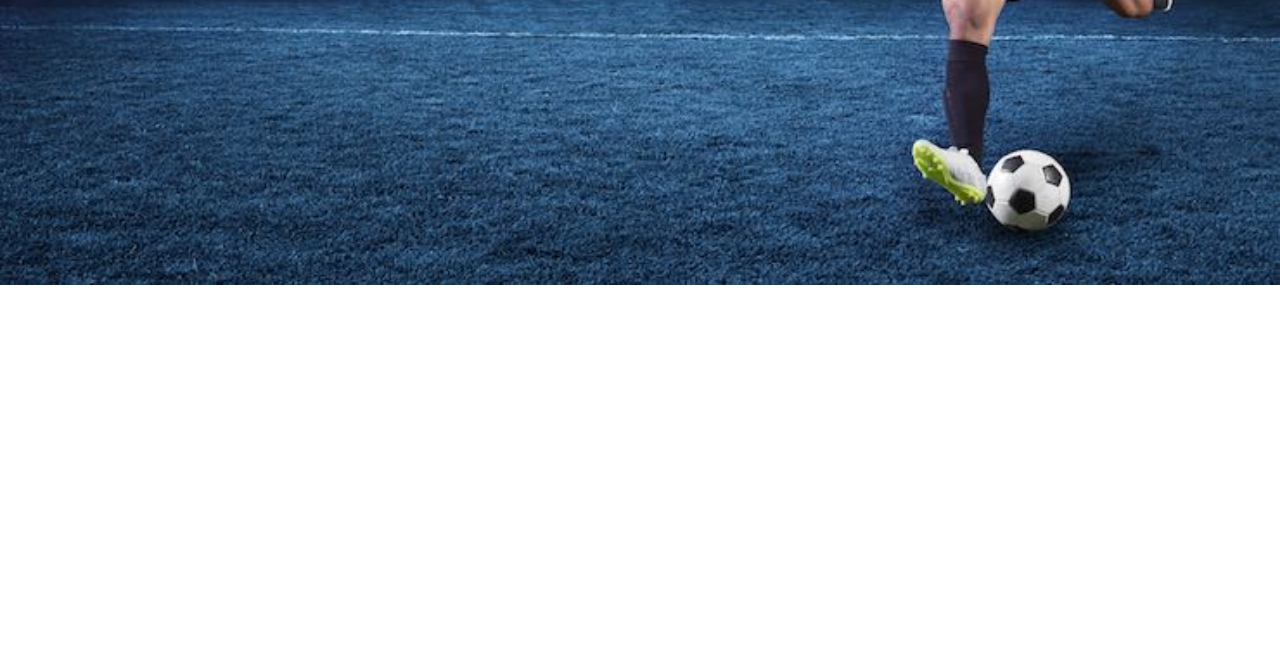
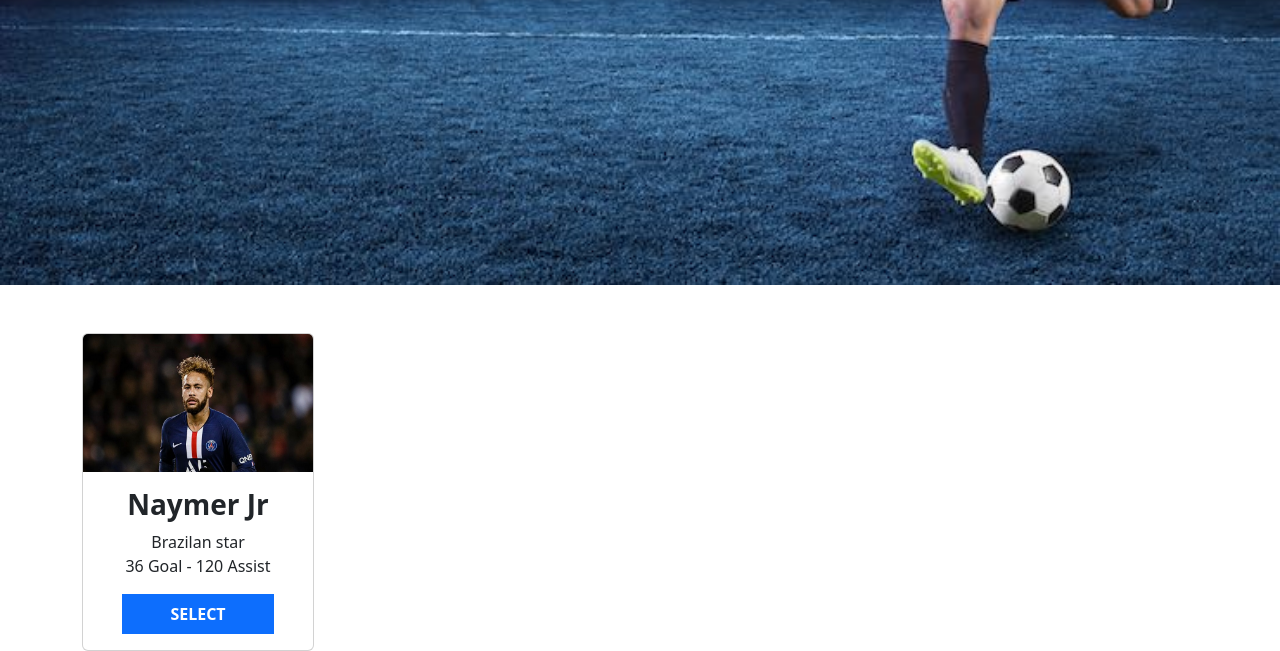
Before and after one commit to Tawhidul3233/football-player-select-and-buget, a plain HTML site: page index.html in a window 1280 px wide. Shown: the part 424-1075 px from the top of the page. Before the commit the page ends 800 px from the top, so only its background shows below. Drawn offline with Linux system fonts and the light colour scheme.

Commit message:
card added

```diff
--- a/index.html
+++ b/index.html
@@ -27,7 +27,29 @@
     </section>
     <!-- banner part design end -->
 
-
+    <!-- card part design start -->
+    <section class="mt-5">
+      <div class="container">
+          <div class="d-flex">
+              <div class="col-lg-8">
+                  <div class="row row-cols-1 row-cols-md-3 g-4">
+                      <div class="col">
+                        <div class="card h-100 text-center">
+                          <img src="images/naymer.jpg" class="card-img-top" alt="...">
+                          <div class="card-body">
+                            <h2 class="fw-semibold fs-3 ">Naymer Jr</h2>
+                            <p class="mb-0">Brazilan star</p>
+                            <p > 36 Goal - 120 Assist</p>
+                            <button class=" text-uppercase fw-semibold text-white bg-primary px-5 py-2 border-0 "> Select </button>
+                          </div>
+                        </div>
+                      </div>
+                  </div>
+              </div>
+          </div>
+      </div>
+  </section>
+  <!-- card part design end -->
 
 
 
```
